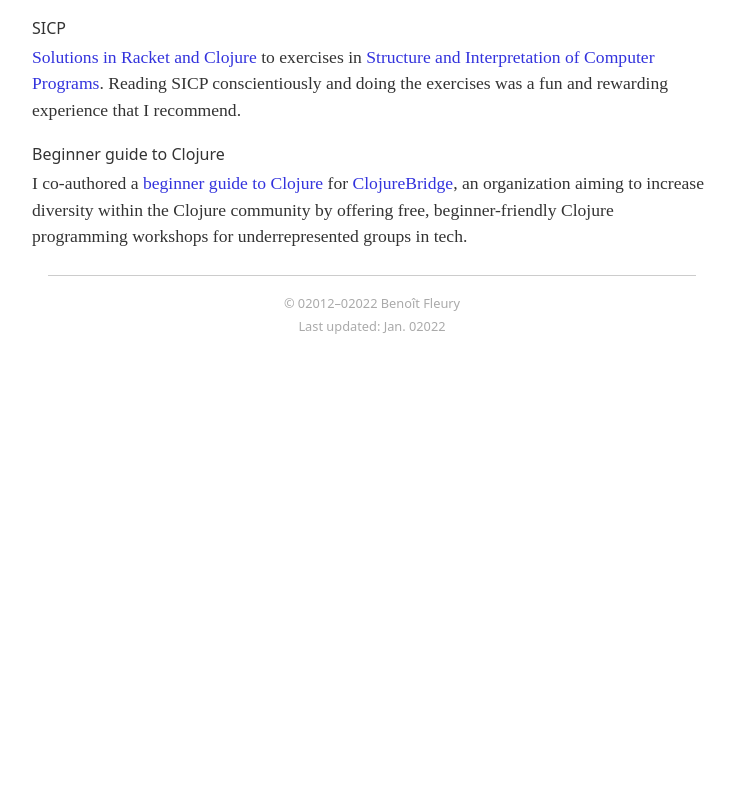
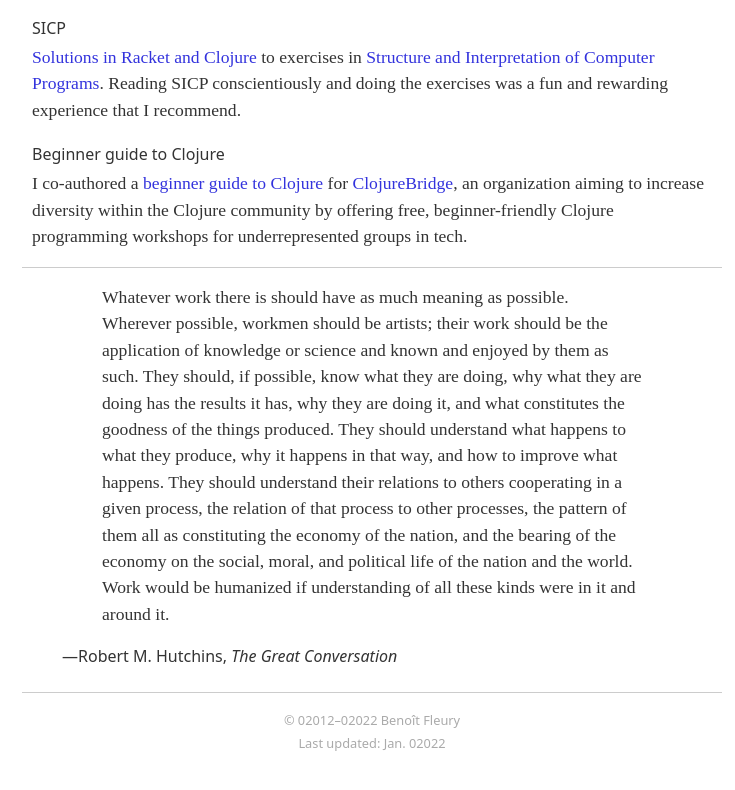
Before and after one commit to benfle/benfle.github.io, a plain HTML site: page index.html in a window 1280 px wide. Shown: the part 1134-1924 px from the top of the page, without its empty margins (268-1003 px from the left). Before the commit the page ends 1512 px from the top, so only its background shows below. Drawn offline with Linux system fonts and the light colour scheme.

Commit message:
Adds Hutchins' quote on humanizing work.

```diff
--- a/index.html
+++ b/index.html
@@ -58,6 +58,15 @@
 
     </div>
 
+    <div id="quote">
+      <figure>
+        <blockquote>
+          <p>Whatever work there is should have as much meaning as possible. Wherever possible, workmen should be artists; their work should be the application of knowledge or science and known and enjoyed by them as such. They should, if possible, know what they are doing, why what they are doing has the results it has, why they are doing it, and what constitutes the goodness of the things produced. They should understand what happens to what they produce, why it happens in that way, and how to improve what happens. They should understand their relations to others cooperating in a given process, the relation of that process to other processes, the pattern of them all as constituting the economy of the nation, and the bearing of the economy on the social, moral, and political life of the nation and the world. Work would be humanized if understanding of all these kinds were in it and around it.</p>
+        </blockquote>
+        <figcaption>—Robert M. Hutchins, <cite>The Great Conversation</cite></figcaption>
+      </figure>
+    </div>
+
     <div id="footer">
       <span>&copy; 02012–02022 Benoît Fleury</span>
       <span>Last updated: Jan. 02022</span>
--- a/style.css
+++ b/style.css
@@ -18,6 +18,10 @@ img#avatar {
   border-radius: 50%;
   border: solid 3px #fff;
   margin: 140px auto auto 25px;
+}
+
+#quote {
+  border-top: solid 1px #ccc;
 }
 
 h1, #content {
@@ -64,7 +68,7 @@ a:hover {
 }
 
 #footer {
-  margin: 2em;
+  margin: 2em 0;
   padding: 1em 0;
   border-top: solid 1px #ccc;
   text-align: center;
```
